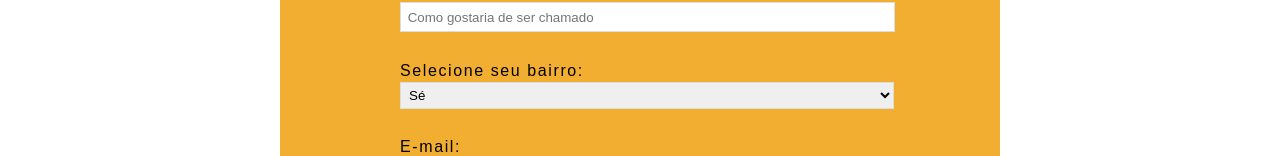
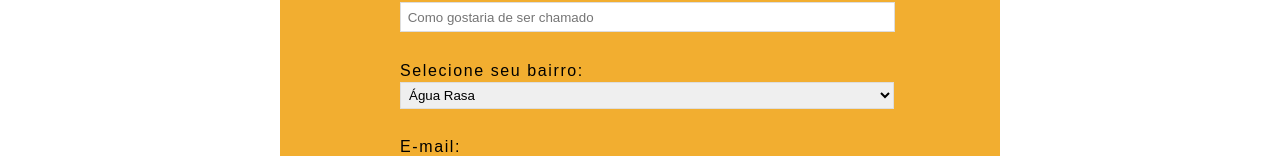
Before and after one commit to RoxanieFernandes/martelo-client, a React (Create React App) app in the folder martelo-client/: page /cadastro in a window 1280 px wide. Shown: the part 352-508 px from the top of the page. Built offline with nearby package versions, Linux system fonts and the light colour scheme; a web font is replaced by a local one.

Commit message:
feat: create api service

```diff
--- a/martelo-client/src/components/CreateAccountForm/CreateAccountForm.js
+++ b/martelo-client/src/components/CreateAccountForm/CreateAccountForm.js
@@ -1,8 +1,8 @@
 import React from "react";
 import "../CreateAccountForm/CreateAccountForm.css";
 import { useState } from "react";
-import axios from "axios";
 import { useNavigate } from "react-router-dom";
+import Api from "../../service/api.service.js"
 
 const CreateAccountForm = (props) => {
   const [name, setName] = useState("");
@@ -10,6 +10,7 @@ const CreateAccountForm = (props) => {
   const [address, setAddress] = useState("");
   const [email, setEmail] = useState("");
   const [password, setPassword] = useState("");
+  const [error, setError] = useState("");
 
   const navigate = useNavigate();
 
@@ -24,15 +25,24 @@ const CreateAccountForm = (props) => {
       password,
     };
 
-    await axios.post("trocar pelo link do deploy do server", newAccount);
-    navigate("/login");
+    try {
+      await Api.signup(newAccount);
+      navigate("/login");
+    } catch (error) {
+      setError(error);
+      console.log(error);
+    }
   };
 
   return (
     <div className="newAccount">
       <div className="formAccount">
         <h4>CRIAR CONTA</h4>
-        <form onSubmit={handleSubmit}>
+        <form
+          onSubmit={(e) => {
+            handleSubmit(e);
+          }}
+        >
           <label>Nome: </label>
           <input
             type="text"
@@ -55,18 +65,102 @@ const CreateAccountForm = (props) => {
           />
 
           <label>Selecione seu bairro: </label>
-
-          {/* completar a lista de bairro e verificar se existe uma maneira de inserir varios bairros de uma vez */}
-
           <select className="neighborhood">
-            <option value="se">Sé</option>
+            <option value="Água Rasa">Água Rasa</option>
+            <option value="alto de pinheiros">Alto de Pinheiros</option>
+            <option value="anhanguera">Anhanguera</option>
+            <option value="aricanduva">Aricanduva</option>
+            <option value="artur alvim">Artur Alvim</option>
+            <option value="barra funda">Barra Funda</option>
+            <option value="Bela Vista">Bela Vista</option>
+            <option value="belem">Belém</option>
             <option value="bom retiro">Bom Retiro</option>
+            <option value="bras">Brás</option>
+            <option value="brasilandia">Brasilândia</option>
+            <option value="butanta">Butantã</option>
+            <option value="cachoeirinha">Cachoeirinha</option>
             <option value="cambuci">Cambuci</option>
-            <option value="consolacao">Consolação</option>
-            <option value="liberdade">Liberdade</option>
-            <option value="republica">República</option>
-            <option value="santa cecilia">Santa Cecília</option>
-            <option value="consolacao">Consolação</option>
+            <option value="campo belo">Campo Belo</option>
+            <option value="campo grande">Campo Grande</option>
+            <option value="campo limpo">Campo Limpo</option>
+            <option value="Cangaíba">Cangaíba</option>
+            <option value="Capão Redondo">Capão Redondo</option>
+            <option value="Cidade Dutra">Cidade Dutra</option>
+            <option value="Carrão">Carrão</option>
+            <option value="Casa Verde">Casa Verde</option>
+            <option value="Cidade Ademar">Cidade Ademar</option>
+            <option value="Cidade Líder">Cidade Líder</option>
+            <option value="Cidade Tiradentes">Cidade Tiradentes</option>
+            <option value="Consolação">Consolação</option>
+            <option value="Ermelino Matarazzo">Ermelino Matarazzo</option>
+            <option value="Freguesia do Ó">Freguesia do Ó</option>
+            <option value="Grajaú">Grajaú</option>
+            <option value="Guaianases">Guaianases</option>
+            <option value="Ipiranga">Ipiranga</option>
+            <option value="Itaim Bibi">Itaim Bibi</option>
+            <option value="Itaim Paulista">Itaim Paulista</option>
+            <option value="Itaquera">Itaquera</option>
+            <option value="Jabaquara">Jabaquara</option>
+            <option value="Jaçanã">Jaçanã</option>
+            <option value="Jaguara">Jaguara</option>
+            <option value="Jaguaré">Jaguaré</option>
+            <option value="Jaraguá">Jaraguá</option>
+            <option value="Jardim Ângela">Jardim Ângela</option>
+            <option value="Jardim Helena">Jardim Helena</option>
+            <option value="Jardim Paulista">Jardim Paulista</option>
+            <option value="Jardim São Luís">Jardim São Luís</option>
+            <option value="José Bonifácio">José Bonifácio</option>
+            <option value="Lajeado">Lajeado</option>
+            <option value="Lapa">Lapa</option>
+            <option value="Liberdade">Liberdade</option>
+            <option value="Limão">Limão</option>
+            <option value="M'Boi Mirim">M'Boi Mirim</option>
+            <option value="Mandaqui">Mandaqui</option>
+            <option value="Marsilac">Marsilac</option>
+            <option value="Moema">Moema</option>
+            <option value="Moóca">Moóca</option>
+            <option value="Morumbi">Morumbi</option>
+            <option value="Parelheiros">Parelheiros</option>
+            <option value="Pari">Pari</option>
+            <option value="Parque do Carmo">Parque do Carmo</option>
+            <option value="Pedreira">Pedreira</option>
+            <option value="Penha">Penha</option>
+            <option value="Perdizes">Perdizes</option>
+            <option value="Perus">Perus</option>
+            <option value="Pinheiros">Pinheiros</option>
+            <option value="Pirituba">Pirituba</option>
+            <option value="Ponte Rasa">Ponte Rasa</option>
+            <option value="Raposo Tavares">Raposo Tavares</option>
+            <option value="República">República</option>
+            <option value="Rio Pequeno">Rio Pequeno</option>
+            <option value="Sacomã">Sacomã</option>
+            <option value="Santa Cecília">Santa Cecília</option>
+            <option value="Santana">Santana</option>
+            <option value="Santo Amaro">Santo Amaro</option>
+            <option value="São Domingos">São Domingos</option>
+            <option value="São Lucas">São Lucas</option>
+            <option value="São Mateus">São Mateus</option>
+            <option value="São Miguel">São Miguel</option>
+            <option value="São Rafael">São Rafael</option>
+            <option value="Sapopemba">Sapopemba</option>
+            <option value="Saúde">Saúde</option>
+            <option value="Sé">Sé</option>
+            <option value="Socorro">Socorro</option>
+            <option value="Tatuapé">Tatuapé</option>
+            <option value="Tremembé">Tremembé</option>
+            <option value="Tucuruvi">Tucuruvi</option>
+            <option value="Vila Andrade">Vila Andrade</option>
+            <option value="Vila Curuçá">Vila Curuçá</option>
+            <option value="Vila Formosa">Vila Formosa</option>
+            <option value="Vila Guilherme">Vila Guilherme</option>
+            <option value="Vila Jacuí">Vila Jacuí</option>
+            <option value="Vila Leopoldina">Vila Leopoldina</option>
+            <option value="Vila Maria">Vila Maria</option>
+            <option value="Vila Mariana">Vila Mariana</option>
+            <option value="Vila Matilde">Vila Matilde</option>
+            <option value="Vila Medeiros">Vila Medeiros</option>
+            <option value="Vila Prudente">Vila Prudente</option>
+            <option value="Vila Sônia">Vila Sônia</option>
             onChange=
             {(e) => {
               setAddress(e.target.value);
@@ -84,8 +178,6 @@ const CreateAccountForm = (props) => {
             }}
           />
 
-          {/* arrumar para o passwordHash e verificação de senha | trocar a visualização da senha para pontinhos */}
-
           <label>Senha: </label>
           <input
             type="password"
@@ -98,6 +190,7 @@ const CreateAccountForm = (props) => {
           />
           <button type="submit">Cadastrar</button>
         </form>
+        {error && <p> {error} </p>}
       </div>
     </div>
   );
--- a/martelo-client/src/components/LoginForm/LoginForm.js
+++ b/martelo-client/src/components/LoginForm/LoginForm.js
@@ -1,29 +1,43 @@
 import React from "react";
 import { useState } from "react";
 import "../LoginForm/LoginForm.css";
-import axios from "axios";
+import api from "../../service/api.service.js";
 import { Link, useNavigate } from "react-router-dom";
 
 const LoginForm = (props) => {
   const [email, setEmail] = useState("");
   const [password, setPassword] = useState("");
+  const [message, setMessage] = useState('')
 
   const navigate = useNavigate();
 
   const handleSubmit = async (e) => {
     e.preventDefault();
 
-    const newLogin = {
-      email,
-      password,
-    };
+    // const newLogin = {
+    //   email,
+    //   password,
+    // };
 
-    await axios.post("link do deploy do server", newLogin);
-    navigate("/buscar-produto");
-  };
+    try {
+      await api.login({ email, password })
+      navigate('/buscar-produto')
+    } catch (error) {
+      showMessage(`${error.toUpperCase()}!!!`)
+    }
+  }
+
+  const showMessage = (message) => {
+    setMessage(message)
+    setTimeout(() => {
+      setMessage('')
+    }, 3000)
+  }
+
 
   return (
     <div className="newLogin">
+      {message !== '' && <p>{message}</p>}
       <div className="form">
         <h4>LOGIN</h4>
         <form onSubmit={handleSubmit}>
@@ -38,7 +52,7 @@ const LoginForm = (props) => {
             }}
           />
 
-          {/* arrumar para o passwordHash e verificação de senha | trocar a visualização da senha para pontinhos */}
+          {/* arrumar para o passwordHash e verificação de senha */}
 
           <label>Senha: </label>
           <input
--- a/martelo-client/src/index.js
+++ b/martelo-client/src/index.js
@@ -2,11 +2,12 @@ import React from 'react';
 import ReactDOM from 'react-dom/client';
 import './index.css';
 import App from './App';
+import { BrowserRouter as Router } from 'react-router-dom';
 
 
 const root = ReactDOM.createRoot(document.getElementById('root'));
 root.render(
-  <React.StrictMode>
+  <Router>
     <App />
-  </React.StrictMode>
+  </Router>
 );
--- /dev/null
+++ b/martelo-client/src/service/api.service.js
@@ -0,0 +1,89 @@
+import axios from "axios";
+
+class Api {
+  constructor() {
+    this.api = axios.create({
+      baseURL: "http://localhost:5005/",
+    });
+
+    this.api.interceptors.request.use(
+      (config) => {
+        const token = localStorage.getItem("token");
+        if (token) {
+          config.headers = {
+            Authorization: `Bearer ${token}`,
+          };
+        }
+        return config;
+      },
+      (error) => {
+        console.log(error);
+      }
+    );
+
+    this.api.interceptors.response.use(
+      (response) => response,
+      (error) => {
+        if (error.response.status === 401) {
+          localStorage.removeItem("token");
+          window.location = "/";
+        }
+        throw error;
+      }
+    );
+  }
+
+  signup = async (signupInfo) => {
+    try {
+      await this.api.post("/signup", signupInfo);
+    } catch (error) {
+      throw error.response.data.message;
+    }
+  };
+
+  login = async (loginInfo) => {
+    try {
+      const { data } = await this.api.post("/login", loginInfo);
+      localStorage.setItem("token", data.token);
+    } catch (error) {
+      throw error.response.data.message;
+    }
+  };
+
+  createProduct = async (newProduct) => {
+    try {
+      const { data } = await this.api.post("/product", newProduct);
+      return data;
+    } catch (error) {
+      throw error.response.data.message;
+    }
+  };
+
+  getProducts = async () => {
+    try {
+      const { data } = await this.api.get("/product");
+      return data;
+    } catch (error) {
+      throw error.response.data.message;
+    }
+  };
+
+  getUserProducts = async () => {
+    try {
+      const { data } = await this.api.get("/user/product");
+      return data;
+    } catch (error) {
+      throw error.response.data.message;
+    }
+  };
+
+  //   updateProducts = async (id, userId) => {
+  //     try {
+  //         await this.api.put('/product/${id}')
+  //       } catch (error) {
+  //         throw error.response.data.message
+  //       }
+  //   }
+}
+
+export default new Api();
```
Also changed, not shown: martelo-client/src/App.js (+4 -6 lines).
